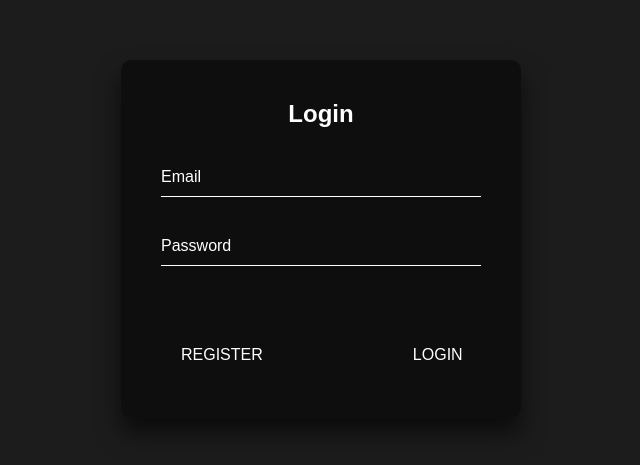
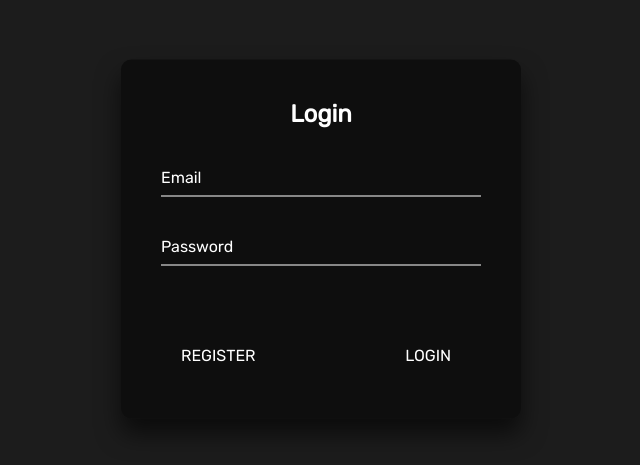
Before and after one commit to SanjaySunil/firebase-login, a plain HTML site: page index.html in a window 1280 px wide. Shown: the part 161-626 px from the top of the page, without its empty margins (319-959 px from the left). Drawn offline with nearby package versions, Linux system fonts and the light colour scheme; no server answers.

Commit message:
Update style.css

```diff
--- a/css/style.css
+++ b/css/style.css
@@ -1,8 +1,10 @@
 /**
  * File: style.css
- * Author: Sanjay Sunil (a.k.a D3VSJ)
- * License MIT
+ * Author: Sanjay Sunil
+ * License: MIT
  */
+
+@import url("https://fonts.googleapis.com/css2?family=Rubik&display=swap");
 
 html {
   height: 100%;
@@ -11,7 +13,7 @@ html {
 body {
   margin: 0;
   padding: 0;
-  font-family: sans-serif;
+  font-family: "Rubik";
   background: #1c1c1c;
   color: #fff;
 }
@@ -123,8 +125,8 @@ body {
   transition: 0.5s;
 }
 
-.login-box .user-box input:focus~label,
-.login-box .user-box input:valid~label {
+.login-box .user-box input:focus ~ label,
+.login-box .user-box input:valid ~ label {
   top: -20px;
   left: 0;
   color: #03e9f4;
```
